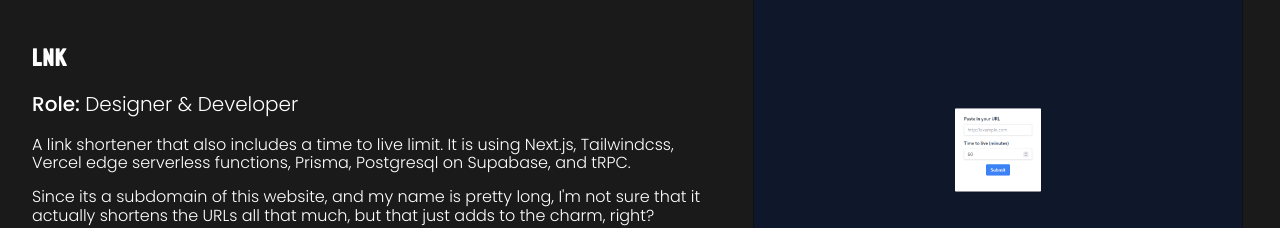
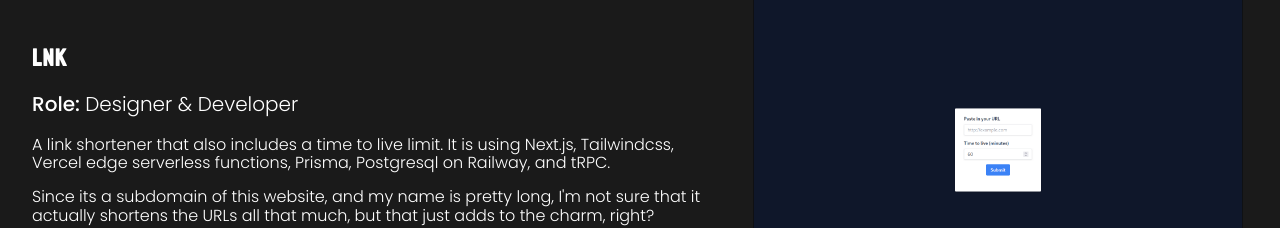
Before and after one commit to jacksonopp/nextjs-portfolio, a Next.js app: page /work in a window 1280 px wide. Shown: the part 1100-1328 px from the top of the page. Built offline with nearby package versions, Linux system fonts and the light colour scheme.

Commit message:
reword lnk description

```diff
--- a/pages/work.tsx
+++ b/pages/work.tsx
@@ -100,7 +100,7 @@ const Work: NextPage = (props: Props) => {
           <p>
             A link shortener that also includes a time to live limit. It is
             using Next.js, Tailwindcss, Vercel edge serverless functions,
-            Prisma, Postgresql on Supabase, and tRPC.
+            Prisma, Postgresql on Railway, and tRPC.
           </p>
           <p>
             Since its a subdomain of this website, and my name is pretty long,
```
